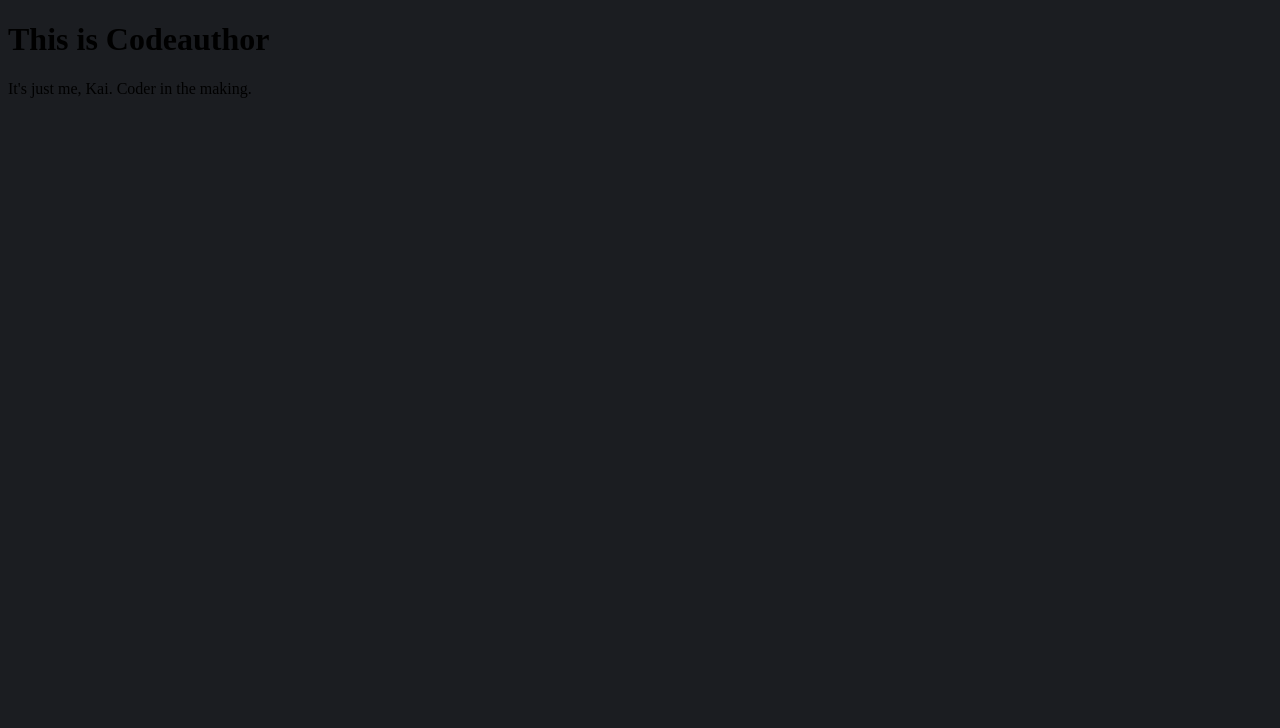
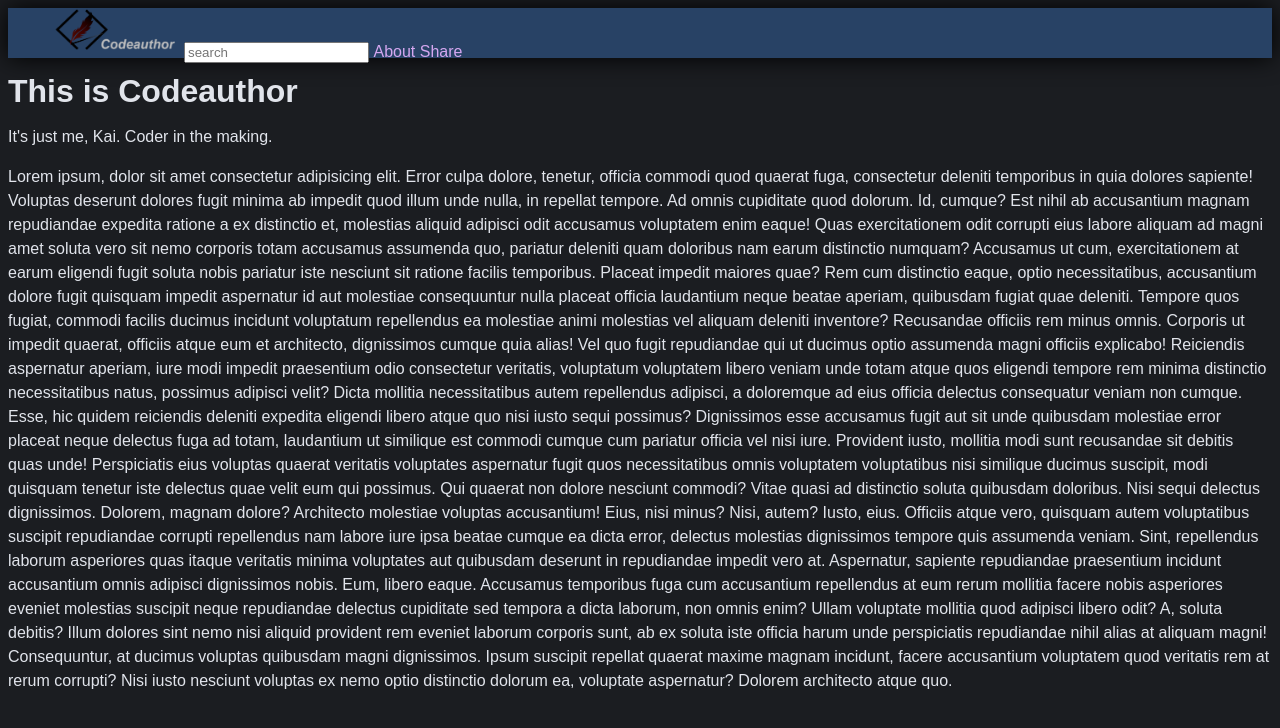
Before and after one commit to KaiM-B04/Website, a plain HTML site: page about.html in a window 1280 px wide. Drawn offline with Linux system fonts and the light colour scheme.

Commit message:
strawberry

```diff
--- a/about.css
+++ b/about.css
@@ -1,9 +1,51 @@
-body,
-html {
-  height: 100%;
+:root {
+  box-sizing: border-box;
+  font-family: Arial;
+  display: flex;
+  font-family: Arial;
   background-color: rgb(27, 29, 33);
+  color: rgb(225, 228, 235);
+  line-height: 150%;
 }
 
-.hero-image {
-  background-image: url("images/Post Apocalypse art.jpg");
+a:link {
+  text-decoration: none;
 }
+a:visited {
+  text-decoration: none;
+}
+a:hover {
+  text-decoration: none;
+}
+a:active {
+  text-decoration: none;
+}
+
+header {
+  width: 100%;
+  height: 50px;
+  background-color: rgb(40, 66, 101);
+  width: 100%;
+  display: flex;
+  align-items: center;
+  box-shadow: 0 0 25px 0 black;
+}
+header * {
+  display: inline;
+}
+
+header li a {
+  color: rgb(213, 167, 240);
+  text-decoration: none;
+}
+
+.logo {
+  height: 50px;
+  margin-left: 5px;
+  margin-top: 2px;
+  margin-bottom: 2px;
+}
+
+.logo:hover {
+  cursor: pointer;
+}
--- a/about.html
+++ b/about.html
@@ -8,10 +8,91 @@
     <link rel="stylesheet" href="about.css" />
   </head>
   <body>
+    <header>
+      <nav>
+        <ul>
+          <li>
+            <a href="https://kaim-b04.github.io/Website/"
+              ><img class="logo" src="images/codetyper.png" />
+            </a>
+          </li>
+          <li>
+            <input text="search" placeholder="search" />
+          </li>
+          <li>
+            <a href="#"> About</a>
+          </li>
+          <li>
+            <a href="#">Share</a>
+          </li>
+          <li>
+            <a href="#" Navigate></a>
+          </li>
+        </ul>
+      </nav>
+    </header>
     <div class="hero-image">
       <div class="hero-text">
         <h1>This is Codeauthor</h1>
         <p>It's just me, Kai. Coder in the making.</p>
+        <p>
+          Lorem ipsum, dolor sit amet consectetur adipisicing elit. Error culpa
+          dolore, tenetur, officia commodi quod quaerat fuga, consectetur
+          deleniti temporibus in quia dolores sapiente! Voluptas deserunt
+          dolores fugit minima ab impedit quod illum unde nulla, in repellat
+          tempore. Ad omnis cupiditate quod dolorum. Id, cumque? Est nihil ab
+          accusantium magnam repudiandae expedita ratione a ex distinctio et,
+          molestias aliquid adipisci odit accusamus voluptatem enim eaque! Quas
+          exercitationem odit corrupti eius labore aliquam ad magni amet soluta
+          vero sit nemo corporis totam accusamus assumenda quo, pariatur
+          deleniti quam doloribus nam earum distinctio numquam? Accusamus ut
+          cum, exercitationem at earum eligendi fugit soluta nobis pariatur iste
+          nesciunt sit ratione facilis temporibus. Placeat impedit maiores quae?
+          Rem cum distinctio eaque, optio necessitatibus, accusantium dolore
+          fugit quisquam impedit aspernatur id aut molestiae consequuntur nulla
+          placeat officia laudantium neque beatae aperiam, quibusdam fugiat quae
+          deleniti. Tempore quos fugiat, commodi facilis ducimus incidunt
+          voluptatum repellendus ea molestiae animi molestias vel aliquam
+          deleniti inventore? Recusandae officiis rem minus omnis. Corporis ut
+          impedit quaerat, officiis atque eum et architecto, dignissimos cumque
+          quia alias! Vel quo fugit repudiandae qui ut ducimus optio assumenda
+          magni officiis explicabo! Reiciendis aspernatur aperiam, iure modi
+          impedit praesentium odio consectetur veritatis, voluptatum voluptatem
+          libero veniam unde totam atque quos eligendi tempore rem minima
+          distinctio necessitatibus natus, possimus adipisci velit? Dicta
+          mollitia necessitatibus autem repellendus adipisci, a doloremque ad
+          eius officia delectus consequatur veniam non cumque. Esse, hic quidem
+          reiciendis deleniti expedita eligendi libero atque quo nisi iusto
+          sequi possimus? Dignissimos esse accusamus fugit aut sit unde
+          quibusdam molestiae error placeat neque delectus fuga ad totam,
+          laudantium ut similique est commodi cumque cum pariatur officia vel
+          nisi iure. Provident iusto, mollitia modi sunt recusandae sit debitis
+          quas unde! Perspiciatis eius voluptas quaerat veritatis voluptates
+          aspernatur fugit quos necessitatibus omnis voluptatem voluptatibus
+          nisi similique ducimus suscipit, modi quisquam tenetur iste delectus
+          quae velit eum qui possimus. Qui quaerat non dolore nesciunt commodi?
+          Vitae quasi ad distinctio soluta quibusdam doloribus. Nisi sequi
+          delectus dignissimos. Dolorem, magnam dolore? Architecto molestiae
+          voluptas accusantium! Eius, nisi minus? Nisi, autem? Iusto, eius.
+          Officiis atque vero, quisquam autem voluptatibus suscipit repudiandae
+          corrupti repellendus nam labore iure ipsa beatae cumque ea dicta
+          error, delectus molestias dignissimos tempore quis assumenda veniam.
+          Sint, repellendus laborum asperiores quas itaque veritatis minima
+          voluptates aut quibusdam deserunt in repudiandae impedit vero at.
+          Aspernatur, sapiente repudiandae praesentium incidunt accusantium
+          omnis adipisci dignissimos nobis. Eum, libero eaque. Accusamus
+          temporibus fuga cum accusantium repellendus at eum rerum mollitia
+          facere nobis asperiores eveniet molestias suscipit neque repudiandae
+          delectus cupiditate sed tempora a dicta laborum, non omnis enim? Ullam
+          voluptate mollitia quod adipisci libero odit? A, soluta debitis? Illum
+          dolores sint nemo nisi aliquid provident rem eveniet laborum corporis
+          sunt, ab ex soluta iste officia harum unde perspiciatis repudiandae
+          nihil alias at aliquam magni! Consequuntur, at ducimus voluptas
+          quibusdam magni dignissimos. Ipsum suscipit repellat quaerat maxime
+          magnam incidunt, facere accusantium voluptatem quod veritatis rem at
+          rerum corrupti? Nisi iusto nesciunt voluptas ex nemo optio distinctio
+          dolorum ea, voluptate aspernatur? Dolorem architecto atque quo.
+        </p>
       </div>
     </div>
   </body>
```
